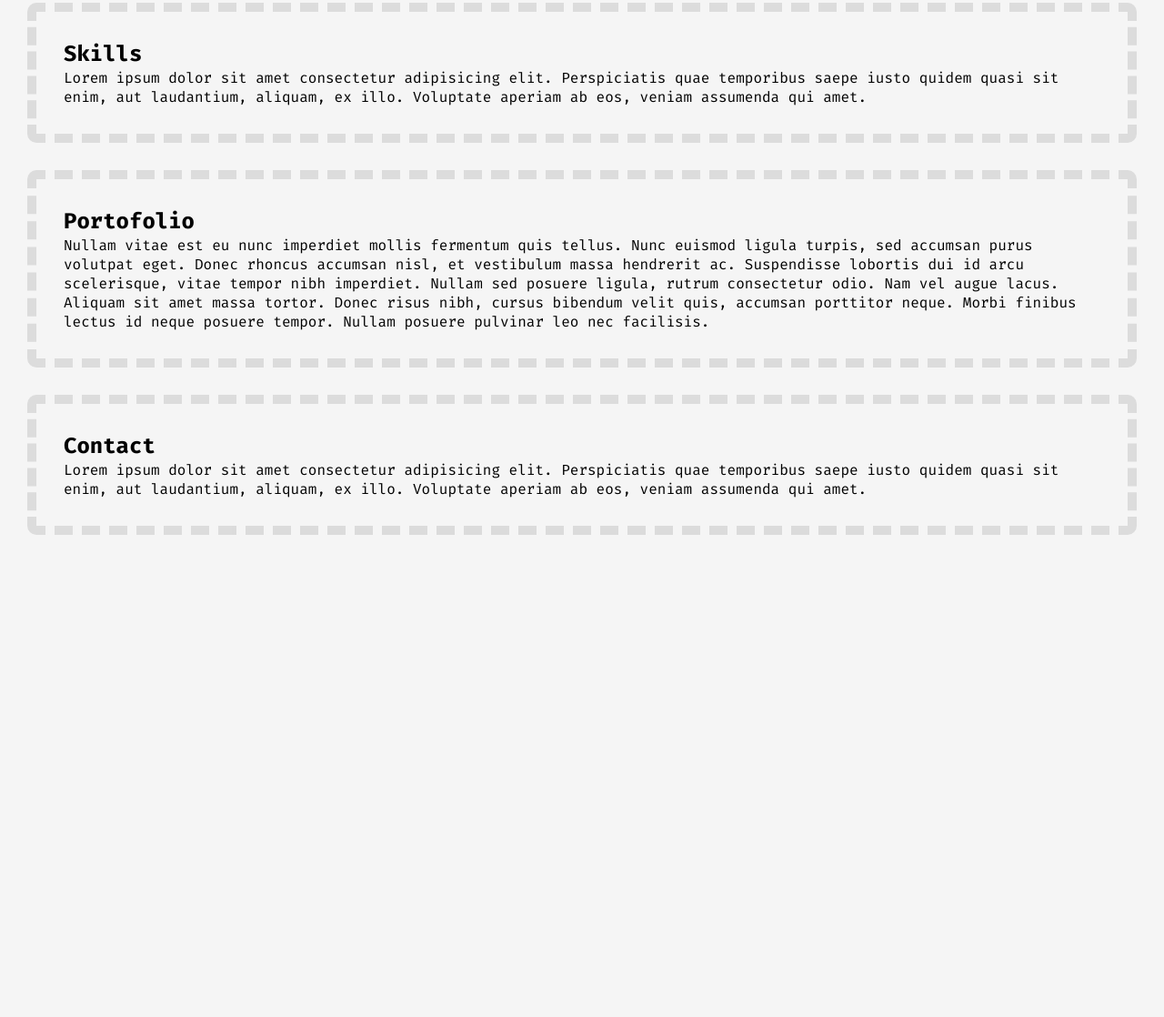
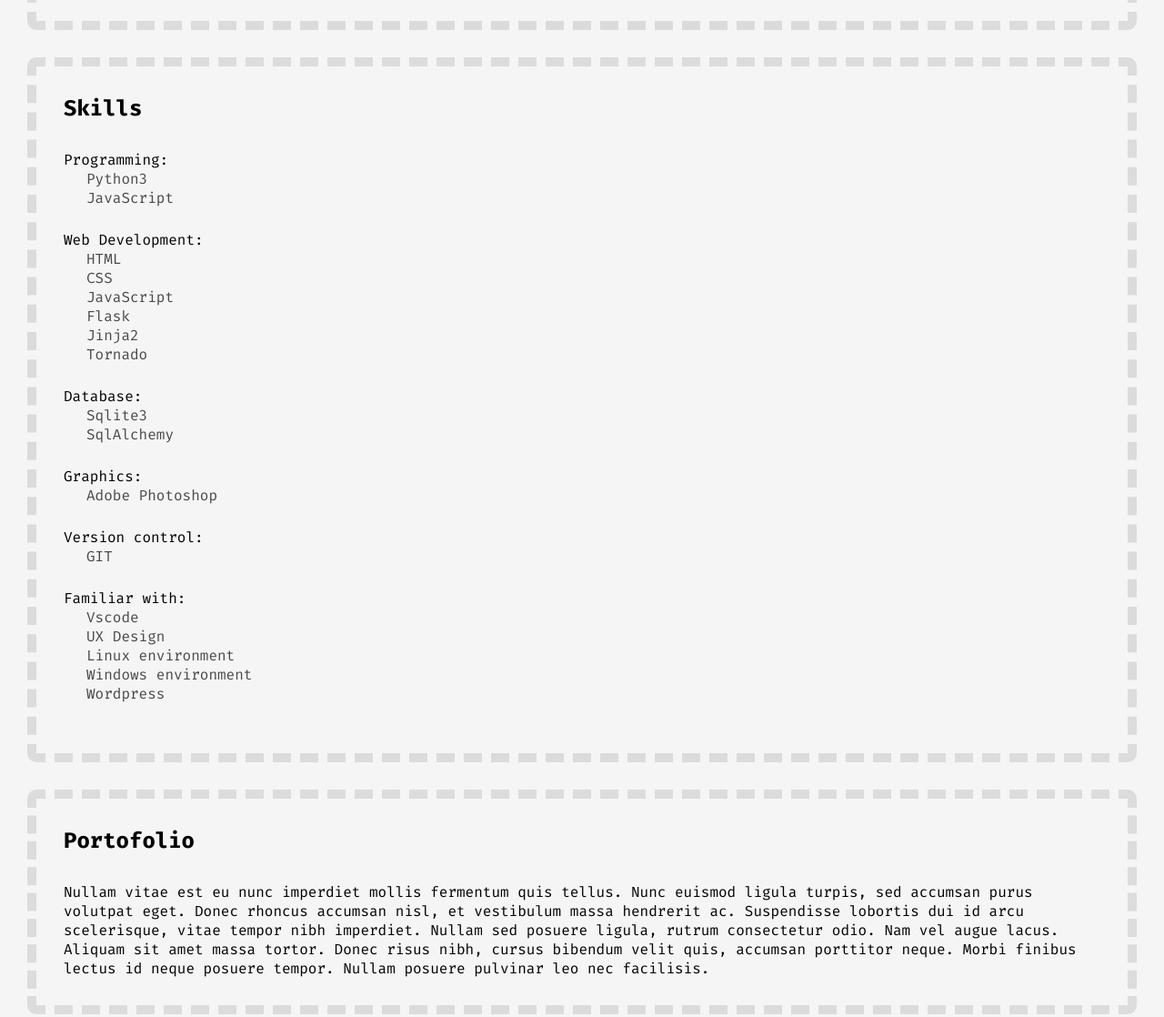
Before and after one commit to ThisisDaan/ThisisDaan.github.io, a plain HTML site: page index.html in a window 1280 px wide. Shown: the part 1279-2397 px from the top of the page at 91% size. Before the commit the page ends 1897 px from the top, so only its background shows below. Drawn offline with Linux system fonts and the light colour scheme.

Commit message:
added skills

```diff
--- a/css/style.css
+++ b/css/style.css
@@ -82,6 +82,15 @@
     color: var(--text);
 }
 
+a {
+    color: var(--text);
+    text-decoration: none;
+}
+
+a:hover {
+    text-decoration: underline;
+}
+
 .layout {
     padding: var(--margin);
 }
@@ -121,11 +130,7 @@
     text-align: center;
 }
 
-
-
 .start-game {
-    color: var(--text);
-    text-decoration: none;
     opacity: 1;
     padding: var(--margin);
     animation: blinker 2s linear infinite;
@@ -135,6 +140,7 @@
 .start-game:hover {
     border-radius: 15px;
     border: 2px solid var(--accent_colour);
+    text-decoration: none;
 }
 
 @keyframes blinker {
@@ -220,17 +226,18 @@
     overflow: hidden;
 }
 
+.dropdown-menu li {
+    width: 100%;
+}
+
 @media (max-width: 768px) {
     .dropdown-menu {
         position: relative;
     }
 
-
-
-    /* .navigation li {
-        width: 100%;
-
-    } */
+    .layout {
+        padding: 15px;
+    }
 
     .navigation .item {
         padding: 15px;
@@ -254,19 +261,27 @@
 .main {
     display: flex;
     flex-direction: column;
+
 }
 
 .container.notification {
     border-color: #600020;
 }
 
-.container {
-    margin-top: var(--margin);
+.container h2 {
+    margin-bottom: var(--margin);
 }
 
 .container {
+    margin-top: var(--margin);
     width: 100%;
     border-radius: 10px;
     border: 10px dashed var(--background_container);
     padding: var(--margin);
 }
+
+.skills li ul {
+    margin-left: 25px;
+    opacity: 0.7;
+    margin-bottom: 25px;
+}
--- a/index.html
+++ b/index.html
@@ -40,24 +40,33 @@
                             <label for="menu-toggle" class="item">
                                 Social links
                             </label>
-                            <div class="dropdown-menu">
+                            <ul class="dropdown-menu">
+                                <li>
                                     <a class="item" href="mailto:mail@thisisdaan.com">
                                         Email
                                     </a>
+                                </li>
+                                <li>
                                     <a class="item" href="https://steamcommunity.com/id/ixec">
                                         Steam
                                     </a>
+                                </li>
+                                <li>
                                     <a class="item" href="https://www.twitch.tv/this_is_daan">
                                         Twitch.TV
                                     </a>
+                                </li>
+                                <li>
                                     <a class="item" href="https://www.instagram.com/this_is_daan">
                                         Instagram
                                     </a>
+                                </li>
+                                <li>
                                     <a class="item" href="#iXec#2706">
                                         Discord
                                     </a>
-
-                            </div>
+                                </li>
+                            </ul>
                         </li>
                         <li>
                             <a class="item" href="#contact">
@@ -73,13 +82,13 @@
 
         </header>
         <main class="main" id="start">
-            <seciton class="container notification">
+            <section class="container notification">
                 <h2>!! Read me !!</h2>
                 <p>
                     This page is still a work in progress.
                 </p>
-            </seciton>
-            <seciton class="container" id="about">
+            </section>
+            <section class="container" id="about">
                 <h2>About</h2>
                 <p>Lorem ipsum dolor sit amet, consectetur adipiscing elit. Curabitur hendrerit, nisl ac imperdiet
                     pretium, mi quam sollicitudin lacus, ac malesuada felis ipsum a dolor. Nullam ipsum urna, tempor vel
@@ -89,34 +98,71 @@
                     fringilla libero porta nec. In ornare sed dolor at pretium. Donec lectus sapien, laoreet a ex at,
                     luctus blandit dolor. Etiam faucibus ultricies posuere. Nullam pretium quam ac consequat imperdiet.
                     Nulla tellus felis, feugiat id diam at, accumsan congue metus.</p>
-            </seciton>
-            <seciton class="container" id="contact">
+            </section>
+            <section class="container" id="skills">
                 <h2>Skills</h2>
-                <p>
-                    Lorem ipsum dolor sit amet consectetur adipisicing elit. Perspiciatis quae temporibus saepe iusto
-                    quidem quasi sit enim, aut laudantium, aliquam, ex illo. Voluptate aperiam ab eos, veniam assumenda
-                    qui amet.
-                </p>
-            </seciton>
-            <seciton class="container" id="portofolio">
+                <ul class="skills">
+                    <li>Programming:
+                        <ul>
+                            <li>Python3</li>
+                            <li>JavaScript</li>
+                        </ul>
+                    </li>
+                    <li>Web Development:
+                        <ul>
+                            <li>HTML</li>
+                            <li>CSS</li>
+                            <li>JavaScript</li>
+                            <li>Flask</li>
+                            <li>Jinja2</li>
+                            <li>Tornado</li>
+                        </ul>
+                    </li>
+                    <li>Database:
+                        <ul>
+                            <li>Sqlite3</li>
+                            <li>SqlAlchemy</li>
+                        </ul>
+                    </li>
+                    <li>Graphics:
+                        <ul>
+                            <li>Adobe Photoshop</li>
+                        </ul>
+                    </li>
+                    <li>Version control:
+                        <ul>
+                            <li>GIT</li>
+                        </ul>
+                    </li>
+                    <li>Familiar with:
+                        <ul>
+                            <li>Vscode</li>
+                            <li>UX Design</li>
+                            <li>Linux environment</li>
+                            <li>Windows environment</li>
+                            <li>Wordpress</li>
+                        </ul>
+                    </li>
+                </ul>
+            </section>
+            <section class="container" id="portofolio">
                 <h2>Portofolio</h2>
                 <p>
                     Nullam vitae est eu nunc imperdiet mollis fermentum quis tellus. Nunc euismod ligula turpis, sed
                     accumsan purus volutpat eget. Donec rhoncus accumsan nisl, et vestibulum massa hendrerit ac.
                     Suspendisse lobortis dui id arcu scelerisque, vitae tempor nibh imperdiet. Nullam sed posuere
                     ligula, rutrum consectetur odio. Nam vel augue lacus. Aliquam sit amet massa tortor. Donec risus
-                    nibh, cursus bibendum velit quis, accumsan porttitor neque. Morbi finibus lectus id neque posuere
+                    nibh, cursus bibendum velit quis, accumsan porttitor neque. Morbi finibus lectus id neque
+                    posuere
                     tempor. Nullam posuere pulvinar leo nec facilisis.
                 </p>
-            </seciton>
-            <seciton class="container" id="contact">
+            </section>
+            <section class="container" id="contact">
                 <h2>Contact</h2>
-                <p>
-                    Lorem ipsum dolor sit amet consectetur adipisicing elit. Perspiciatis quae temporibus saepe iusto
-                    quidem quasi sit enim, aut laudantium, aliquam, ex illo. Voluptate aperiam ab eos, veniam assumenda
-                    qui amet.
-                </p>
-            </seciton>
+                <a href="mailto:mail@thisisdaan.com">
+                    MAIL@THISISDAAN.COM
+                </a>
+            </section>
         </main>
 
     </div>
```
Lines whose indentation alone changed are shown as unchanged.
